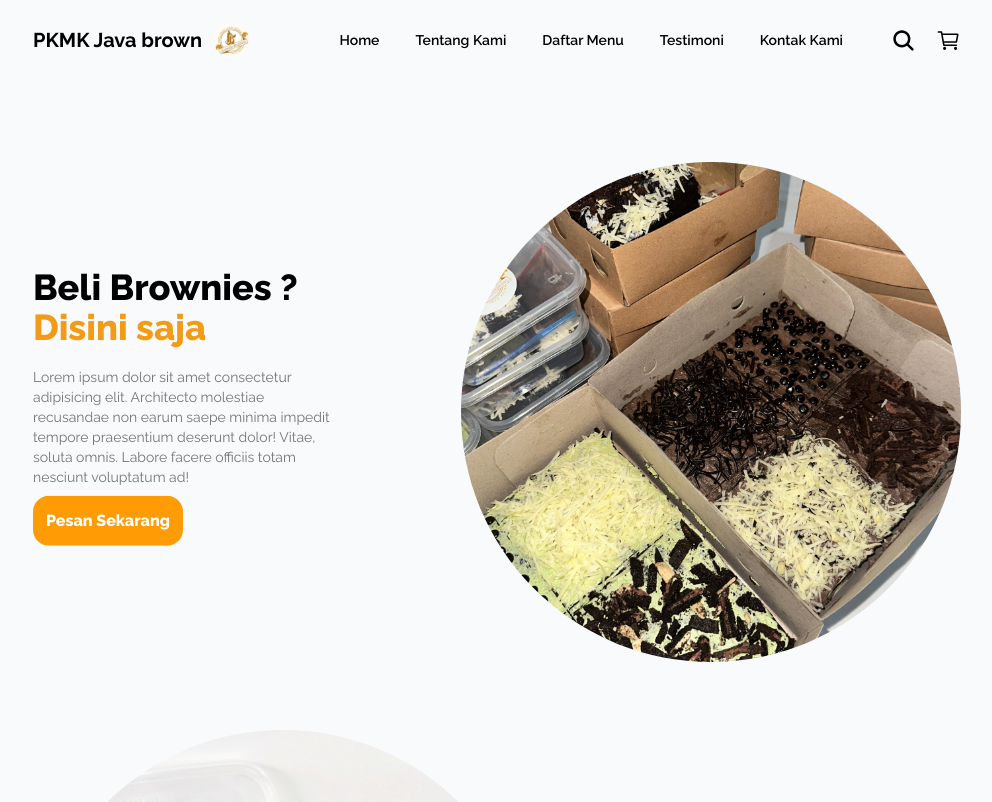
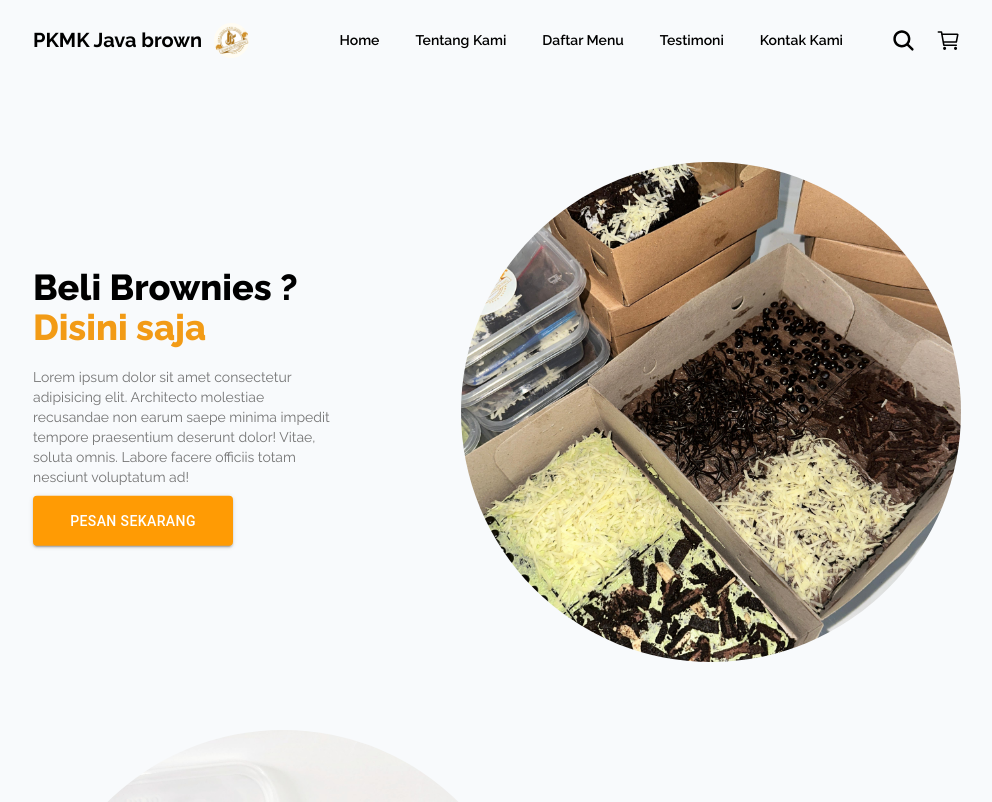
Before and after one commit to Djametcode/pkmk-javabrown, a React (Vite) app in the folder pkmk-java/: page / in a window 1280 px wide. Shown: the top 802 px of the page, without its empty margins (143-1135 px from the left). Built offline with nearby package versions, Linux system fonts and the light colour scheme.

Commit message:
mui halal

```diff
--- a/pkmk-java/src/components/FooterComponents.jsx
+++ b/pkmk-java/src/components/FooterComponents.jsx
@@ -1,5 +1,7 @@
-import { FaInstagram, FaWhatsapp, FaTiktok } from "react-icons/fa";
+import { FaTiktok } from "react-icons/fa";
 import { Link } from "react-router-dom";
+import InstagramIcon from "@mui/icons-material/Instagram";
+import WhatsappIcon from "@mui/icons-material/WhatsApp";
 
 export default function FooterComponent() {
   return (
@@ -16,11 +18,19 @@ export default function FooterComponent() {
           </div>
         </div>
         <div className=" flex gap-2">
-          <Link to={"https://google.com"}>
-            <FaInstagram size={23} />
+          <Link
+            to={
+              "https://www.instagram.com/pkmk.javabrown?igsh=MW1laGkwY3pwazNnNg=="
+            }
+          >
+            <InstagramIcon />
           </Link>
-          <FaWhatsapp size={23} />
-          <FaTiktok size={23} />
+          <Link to={"https://www.instagram.com/pkmk.javabrown"}>
+            <WhatsappIcon />
+          </Link>
+          <Link to={"https://www.tiktok.com/@pkmk.unugha.2024"}>
+            <FaTiktok size={23} />
+          </Link>
         </div>
       </div>
       <div className=" flex flex-col gap-3">
--- a/pkmk-java/src/components/HeroComponent.jsx
+++ b/pkmk-java/src/components/HeroComponent.jsx
@@ -1,5 +1,6 @@
 import { useEffect, useState } from "react";
 import { Link } from "react-router-dom";
+import Button from "@mui/material/Button";
 
 export default function HeroComponent() {
   const [currentIndex, setCurrentIndex] = useState(0);
@@ -52,14 +53,18 @@ export default function HeroComponent() {
             praesentium deserunt dolor! Vitae, soluta omnis. Labore facere
             officiis totam nesciunt voluptatum ad!
           </p>
-          <div className=" animate-bounce flex w-[150px] h-[50px] bg-[#ff9b04] rounded-2xl font-extrabold text-white">
+          <Button
+            variant="contained"
+            sx={{ bgcolor: "#ff9b04", color: "white" }}
+            className=" animate-bounce flex w-[200px] h-[50px] rounded-2xl font-extrabold"
+          >
             <Link
               to={"https://wa.me/6285290376771"}
               className=" flex items-center justify-center w-full h-full"
             >
               Pesan Sekarang
             </Link>
-          </div>
+          </Button>
         </div>
       </div>
       <div className=" max-sm:hidden basis-1/2 h-[700px] flex items-center justify-center">
```
Also changed, not shown: pkmk-java/package.json (+6 -1 lines), 1 other file (tests, documents, lock files or other folders).
